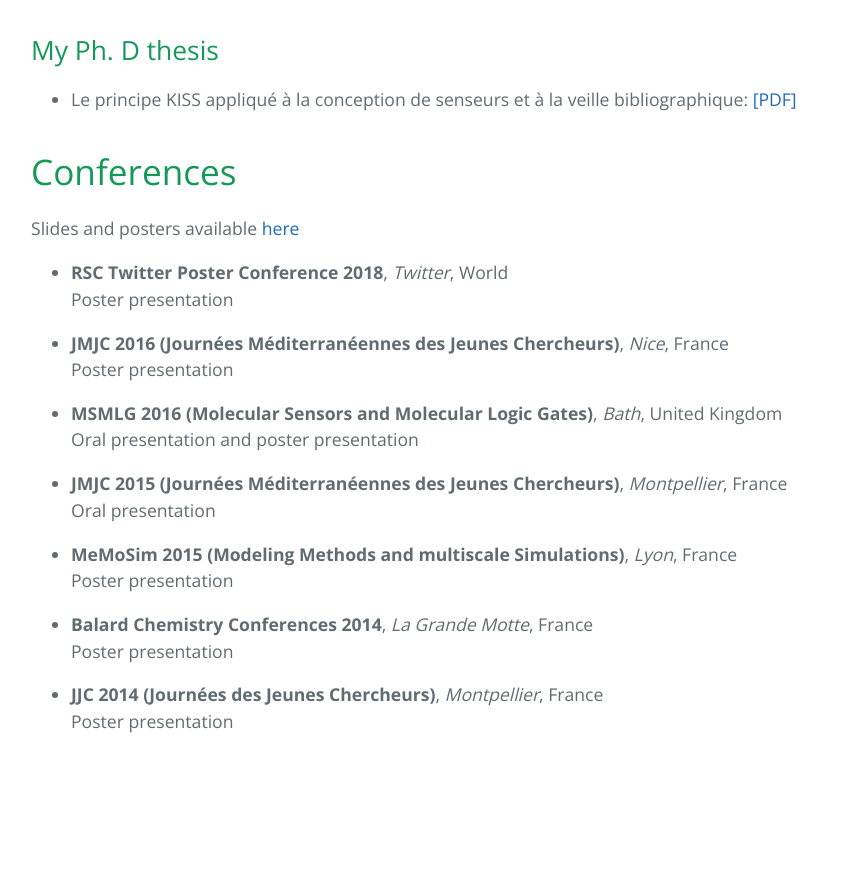
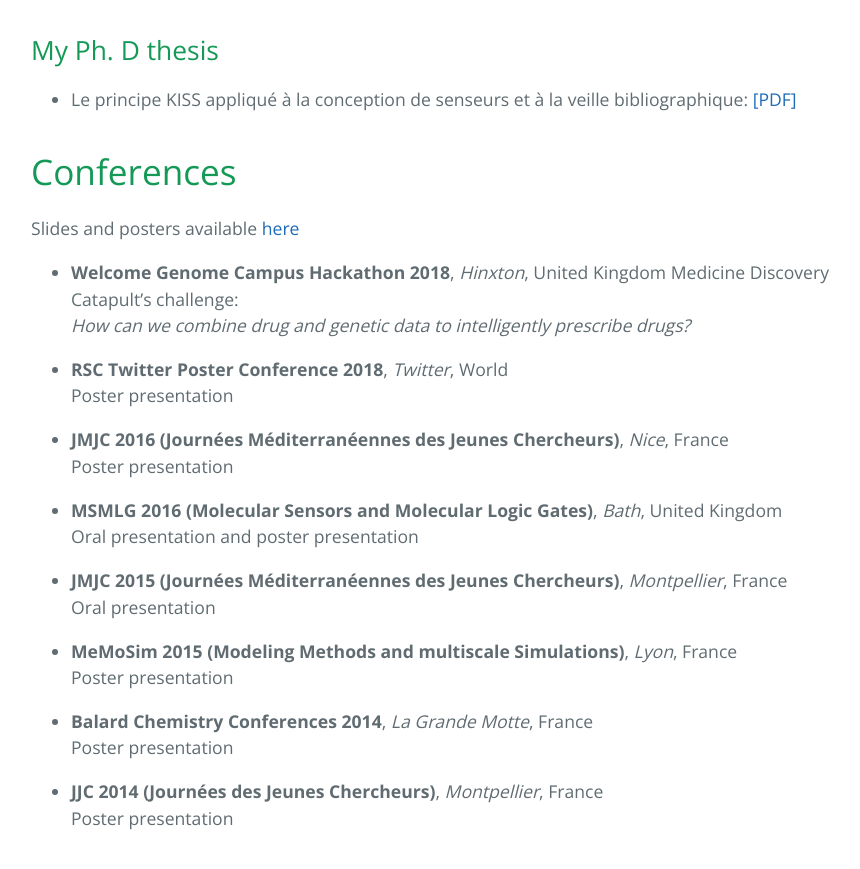
Before and after one commit to JPFrancoia/JPFrancoia.github.io, a Jekyll site: the page built from publications.md, in a window 1280 px wide and 900 px high, scrolled down 2900 px. Shown: the top 869 px of the window, without its empty margins (193-1053 px from the left). Built offline with Jekyll 4.4.1, drawn with Linux system fonts in a browser that asks for light colours; the repository's description, which GitHub fills in, is left out; before the commit the page ends 3730 px from its top, so only the background shows below that.

Commit message:
Adding WCG Hackathon to list of conferences.

```diff
--- a/publications.md
+++ b/publications.md
@@ -81,6 +81,10 @@ C. Coppola, and M. F. Ottaviani, *Macromol. Biosci.*, 2015, **15**, 275 - <font
 
 Slides and posters available [here](https://github.com/JPFrancoia/PostersSlides)
 
+- **Welcome Genome Campus Hackathon 2018**, *Hinxton*, United Kingdom
+Medicine Discovery Catapult's challenge:
+*How can we combine drug and genetic data to intelligently prescribe drugs?*
+
 - **RSC Twitter Poster Conference 2018**, *Twitter*, World
 Poster presentation
 
```
Also changed, not shown: 1 other file.
